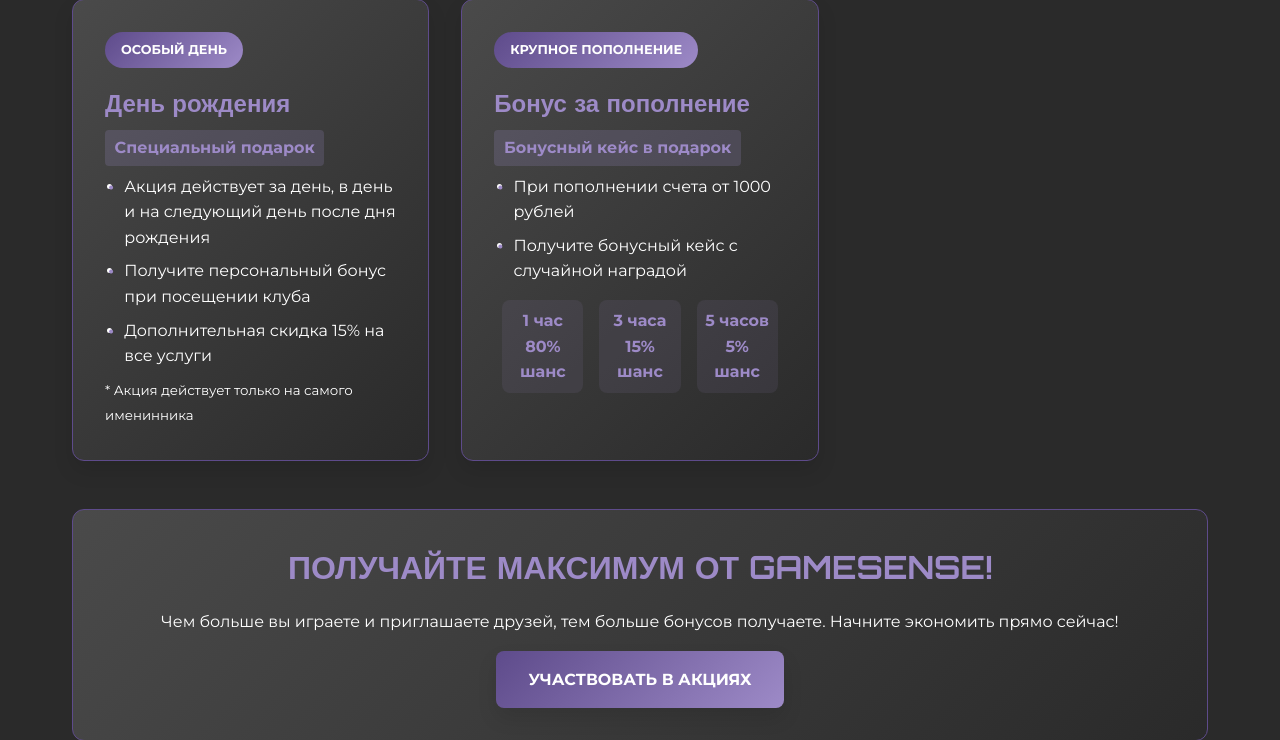
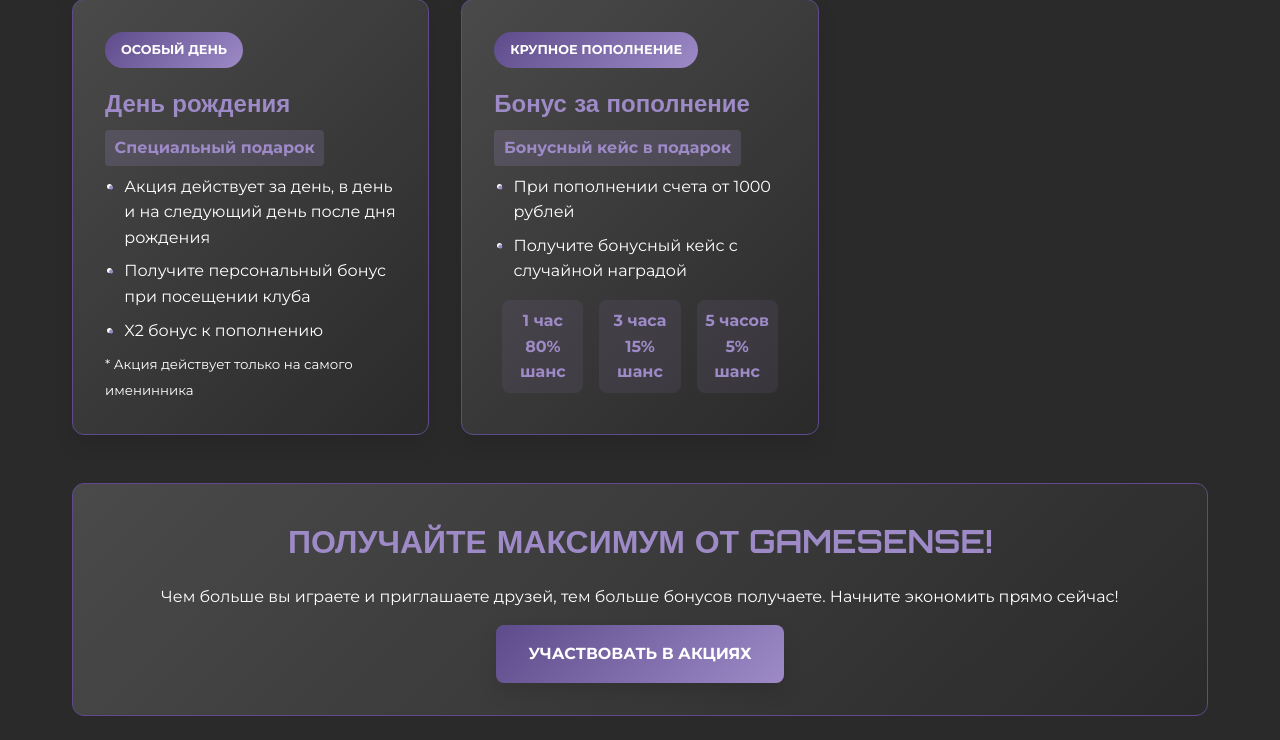
Before and after one commit to GameSense-club/landing, a Flask app: template templates/promotions.html in a window 1280 px wide. Shown: the part 1113-1853 px from the top of the page. Run offline with Flask 3, Linux system fonts and the light colour scheme; the template is opened without the code that fills it, so the values that code supplies are empty.

Commit message:
Исправил бонус на др

```diff
--- a/templates/promotions.html
+++ b/templates/promotions.html
@@ -354,7 +354,7 @@
                 <ul>
                     <li>Акция действует за день, в день и на следующий день после дня рождения</li>
                     <li>Получите персональный бонус при посещении клуба</li>
-                    <li>Дополнительная скидка 15% на все услуги</li>
+                    <li>X2 бонус к пополнению</li>
                 </ul>
                 <p><small>* Акция действует только на самого именинника</small></p>
             </div>
```
